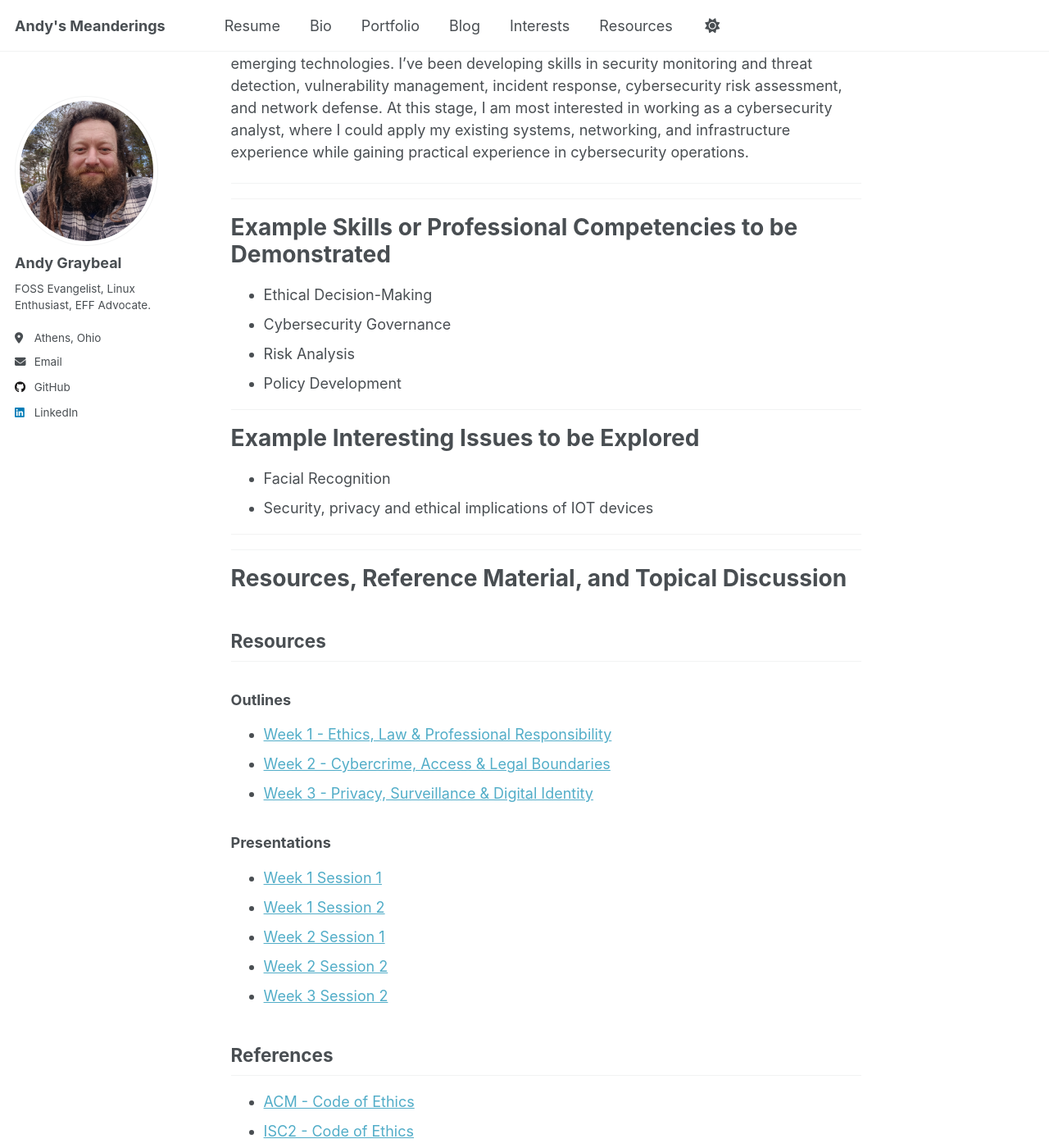
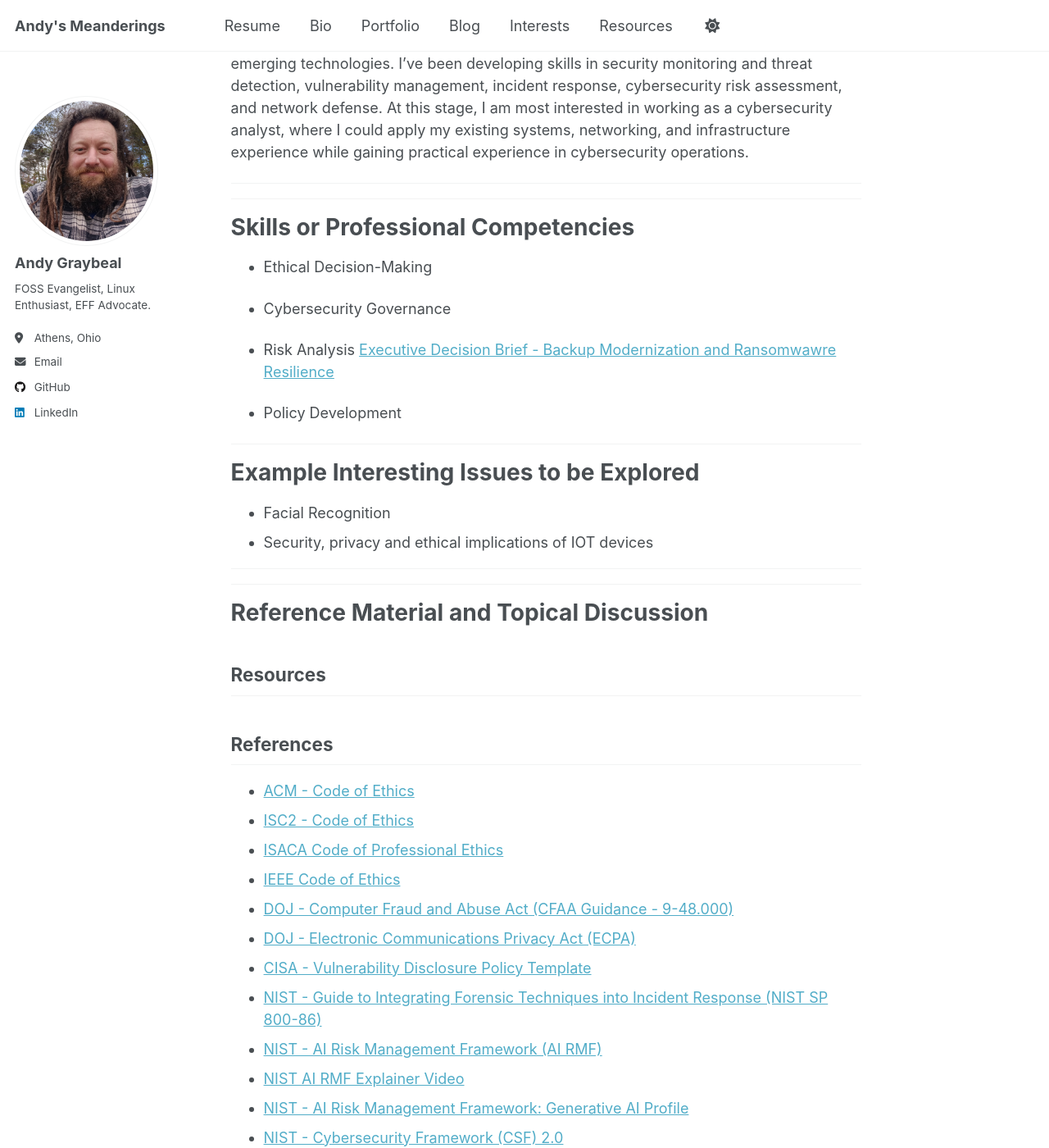
Before and after one commit to andy-graybeal/andy-graybeal.github.io, a Jekyll site: the page built from _portfolio/cybr-2100.md, in a window 1280 px wide and 1400 px high, scrolled down 530 px. Shown: the whole window at 82% size. Built offline with Jekyll 4.4.1, drawn with Linux system fonts in a browser that asks for light colours; a script that is not in the unit is left out; some of the changed text lies outside the part shown.

Commit message:
Revise title, excerpt, and section formatting
Updated the title and excerpt for clarity, modified section headers, and improved formatting of skills and resources.

```diff
--- a/_portfolio/cybr-2100.md
+++ b/_portfolio/cybr-2100.md
@@ -18,10 +18,15 @@ I am a systems and network administrator with extensive hands-on experience supp
 ---
 ---
 
-# Example Skills or Professional Competencies to be Demonstrated
+# Skills or Professional Competencies
+
 - Ethical Decision-Making
+
 - Cybersecurity Governance
+
 - Risk Analysis
+  [Executive Decision Brief - Backup Modernization and Ransomwawre Resilience](/files/cybr-2100/assignments/Executive Decision Brief - Backup Modernization and Ransomwawre Resilience.md)
+
 - Policy Development
 
 ---
@@ -33,23 +38,23 @@ I am a systems and network administrator with extensive hands-on experience supp
 ---
 ---
 
-# Resources, Reference Material, and Topical Discussion
+# Reference Material and Topical Discussion
 
 
 ## Resources
-
+<!--
 ### Outlines
 - [Week 1 - Ethics, Law & Professional Responsibility](/files/cybr-2100/resources/cybr-2100-week_01_outline.pdf)
 - [Week 2 - Cybercrime, Access & Legal Boundaries](/files/cybr-2100/resources/cybr-2100-week_02_outline.pdf)
 - [Week 3 - Privacy, Surveillance & Digital Identity](/files/cybr-2100/resources/cybr-2100-week_02_outline.pdf)
 
-### Presentations
+### Lectures
 - [Week 1 Session 1](/files/cybr-2100/resources/Cyber_Ethics_Law_Week_01_Session_01.pdf)
 - [Week 1 Session 2](/files/cybr-2100/resources/Cyber_Ethics_Law_Week_01_Session_02.pdf)
 - [Week 2 Session 1](/files/cybr-2100/resources/Cyber_Ethics_Law_Week_02_Session_01.pdf)
 - [Week 2 Session 2](/files/cybr-2100/resources/Cyber_Ethics_Law_Week_02_Session_02.pdf)
 - [Week 3 Session 2](/files/cybr-2100/resources/Cyber_Ethics_Law_Week_03_Session_02.pdf)
-
+-->
 
 ## References
 
```
Also changed, not shown: other parts of _portfolio/cybr-2100.md (+2 -2 lines).
